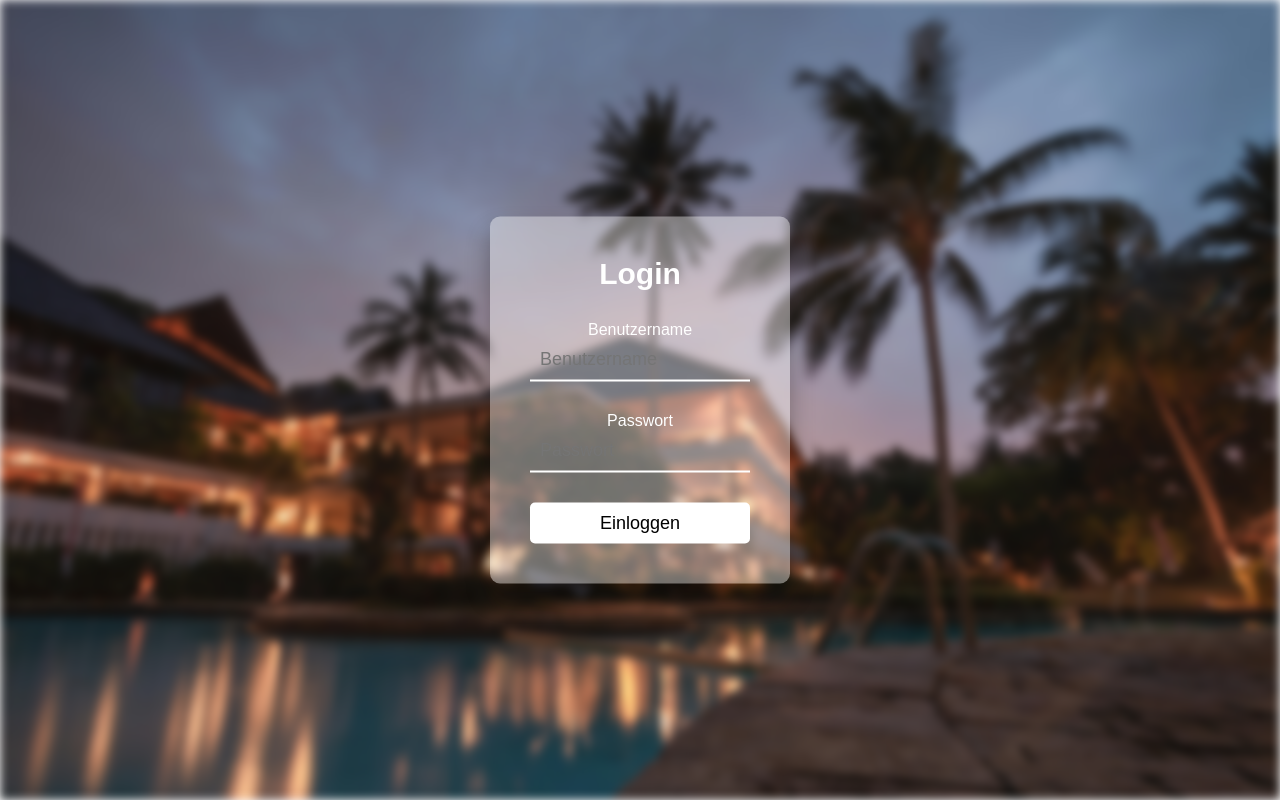
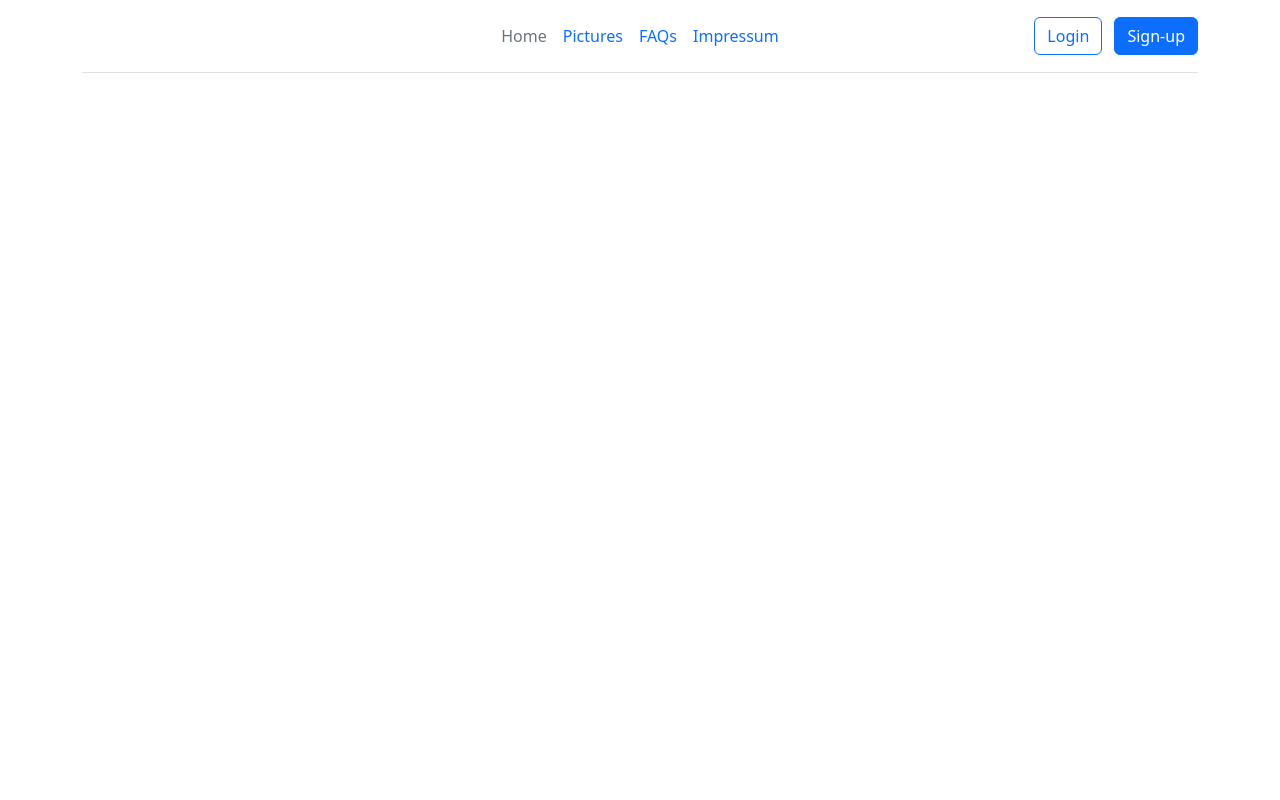
Before and after one commit to hamulicemir/WEB_WS2024-PHP, a PHP site: page /nav.php in a window 1280 px wide. Run offline with PHP 8.4, Linux system fonts and the light colour scheme.

Commit message:
added nav

```diff
--- a/Projekt/nav.php
+++ b/Projekt/nav.php
@@ -3,22 +3,32 @@
 <head>
     <meta charset="UTF-8">
     <meta name="viewport" content="width=device-width, initial-scale=1.0">
-    <link href="./login.stylesheet.css" rel="stylesheet"/>
-    <title>User-Login</title>
+    <link href="https://cdn.jsdelivr.net/npm/bootstrap@5.3.3/dist/css/bootstrap.min.css" rel="stylesheet" integrity="sha384-QWTKZyjpPEjISv5WaRU9OFeRpok6YctnYmDr5pNlyT2bRjXh0JMhjY6hW+ALEwIH" crossorigin="anonymous">
+    <link href="./nav.stylesheet.css" rel="stylesheet"/>
+    <title>nav</title>
 </head>
-<body id="login-body">
-    <div class="background"></div>
-        <div class="login-box">
-            <h2>Login</h2>
-                <form action="./test.html" method="post">
-                <div class="textbox">
-                    <label>Benutzername<input type="text" placeholder="Benutzername" name="username" required></label>
-                </div>
-                <div class="textbox">
-                    <label>Passwort<input type="password" placeholder="Passwort" name="password" required></label>
-                </div>
-                    <input type="submit" class="btn" value="Einloggen">
-                </form>
-        </div>
+<body>
+<div class="container">
+        <header class="d-flex flex-wrap align-items-center justify-content-center justify-content-md-between py-3 mb-4 border-bottom">
+          <div class="col-md-3 mb-2 mb-md-0">
+            <a href="/" class="d-inline-flex link-body-emphasis text-decoration-none">
+              <svg class="bi" width="40" height="32" role="img" aria-label="Bootstrap"><use xlink:href="#bootstrap"/></svg>
+            </a>
+          </div>
+
+          <ul class="nav col-12 col-md-auto mb-2 justify-content-center mb-md-0">
+            <li><a href="./index.php" class="nav-link px-2 link-secondary">Home</a></li>
+            <li><a href="./pictures.php" class="nav-link px-2">Pictures</a></li>
+            <li><a href="./FAQ.php" class="nav-link px-2">FAQs</a></li>
+            <li><a href="./impressum.php" class="nav-link px-2">Impressum</a></li>
+          </ul>
+
+          <div class="col-md-3 text-end">
+            <a href="./login.php"><button type="button" class="btn btn-outline-primary me-2">Login</button></a>
+            <a href="./registration.php"><button type="button" class="btn btn-primary">Sign-up</button></a>
+          </div>
+        </header>
+      </div>
+    </div>
 </body>
 </html>
```
Also changed, not shown: Projekt/index.php (+6 -10 lines), Projekt/pictures.php (added, +13 -0 lines), Projekt/impressum.php (renamed from Projekt/impressum.html), 2 other files.
